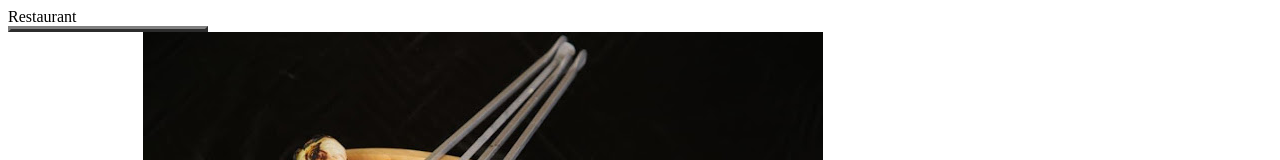
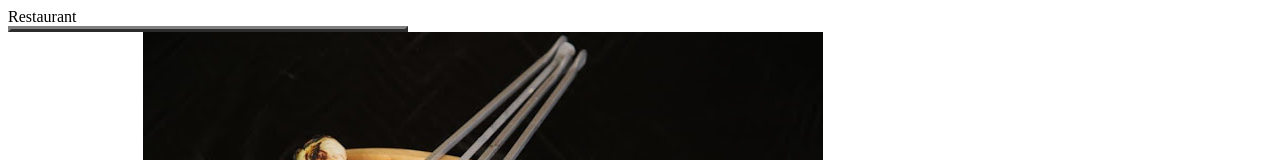
Before and after one commit to Tala99/FrontEndCourseChallenge3, a plain HTML site: page index.html in a window 1280 px wide. Shown: the top 160 px of the page. Drawn offline with Linux system fonts and the light colour scheme.

Commit message:
Update index.html

```diff
--- a/index.html
+++ b/index.html
@@ -3,7 +3,7 @@
 <head>
 </head>
 <body>
-    <table border="3px" width="200px" hight="300px">Restaurant</table>
+    <table border="3px" width="400px" hight="300px">Restaurant</table>
     <thead>
     <tr>
         <th>اسم المطعم</th>
```
